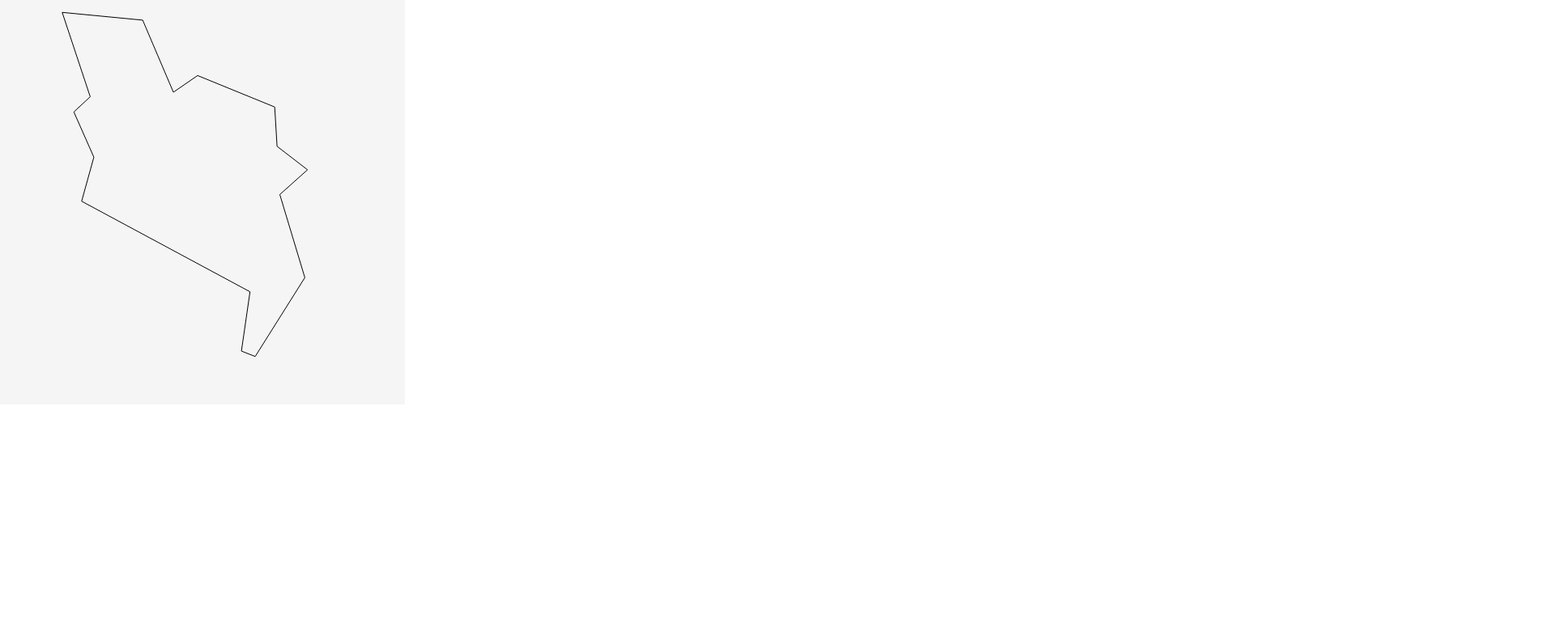
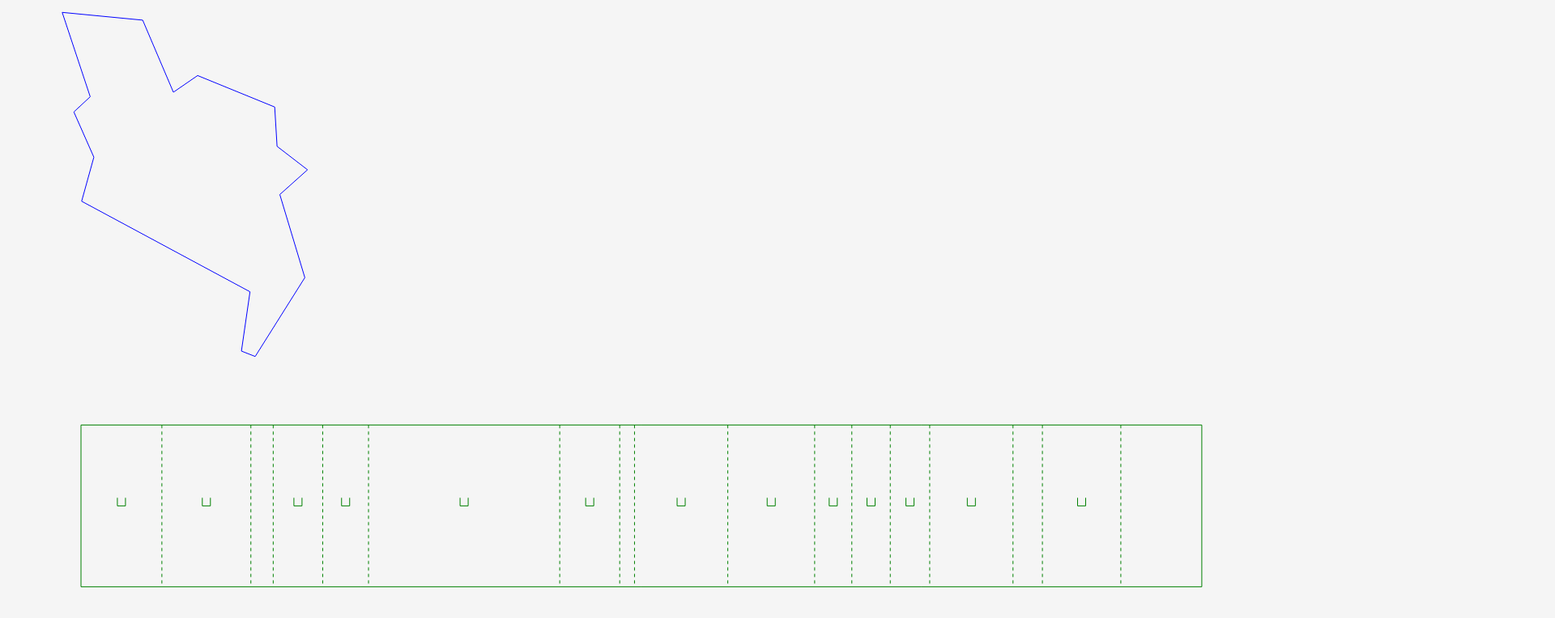
Before and after one commit to markdurrant/anvil-hack, a website: page src/index.html in a window 1280 px wide. Shown: the top 764 px of the page at 81% size, 1920 px wide, since content can reach past the window. Drawn offline with nearby package versions, Linux system fonts and the light colour scheme; files that its build step writes are made by us from their sources.

Commit message:
add strip shape

```diff
--- a/src/index.html
+++ b/src/index.html
@@ -10,7 +10,7 @@
 </head>
 <body>
 
-  <canvas id="canvas" width="500" height="500" style="background: #f5f5f5"></canvas>
+  <canvas id="canvas" width="4000" height="1000" style="background: #f5f5f5"></canvas>
 
   <script src="js/paper-full.js"></script>
   <script type="text/paperscript" src="js/main.js" canvas="canvas"></script>
--- a/src/js/main.js
+++ b/src/js/main.js
@@ -1,27 +1,71 @@
-var svgString = "176.2,24.9 76.8,15.3 111.4,119.6 91.2,138.4 115.9,194.3 100.8,248.8 308.7,360.7 298.1,434 315.1,440.7 376.4,343.2 345.5,240.5 379.7,209.9 342.1,180.9 339.2,132.3 244,93.4 214.1,114 ";
+var svgString = "176.2,24.9 76.8,15.3 111.4,119.6 91.2,138.4 115.9,194.3 100.8,248.8 308.7,360.7 298.1,434 315.1,440.7 376.4,343.2 345.5,240.5 379.7,209.9 342.1,180.9 339.2,132.3 244,93.4 214.1,114";
 
 svgString = svgString.split(" ");
 
-var svgPoints = [];
-var paperPoints = [];
+var shapePoints = [];
 for (var s = 0; s < svgString.length; s++) {
-  svgPoints.push(svgString[s].split(","));
+  var a = svgString[s].split(",");
+
+  var x = Number(a[0]);
+  var y = Number(a[1]);
+
+  shapePoints.push(new Point(x, y));
 }
 
-function arrayToPoint(array) {
-  var x = array[0];
-  var y = array[1];
+var flat = new Path(shapePoints);
+    flat.closed = true;
+    flat.strokeColor = 'blue';
 
-  var point = new Point(Number(x), Number(y));
-  return point;
+var shapeDistances = []
+for (var i = 0; i < shapePoints.length; i++) {
+  var d = 0;
+
+  if (i != shapePoints.length -1) {
+    d = shapePoints[i].getDistance(shapePoints[i + 1]);
+  } else {
+    d = shapePoints[i].getDistance(shapePoints[0]);
+  }
+
+  shapeDistances.push(d);
 }
 
-for (var p = 0; p < svgPoints.length; p++) {
-  paperPoints.push(arrayToPoint(svgPoints[p]));
+var startPoint = new Point(100, flat.bounds.height + 100);
+var myHeight = 200;
+
+var tabWidth = 10;
+var tabHieght = 10;
+var tabPos = .5;
+
+var myX = startPoint.x;
+for (var i = 0; i < shapePoints.length; i++) {
+  myX = myX + shapeDistances[i];
+  var path = new Path();
+      path.style = {strokeColor: 'green', dashArray: [4, 4]};
+      path.add(new Point(myX, startPoint.y));
+      path.add(new Point(myX, startPoint.y + myHeight));
+
+  if(shapeDistances[i] > tabWidth * 4) {
+      var path2 = new Path();
+        path2.style = {strokeColor: 'green'};
+        path2.add(new Point(myX - shapeDistances[i] / 2 + tabWidth / 2, startPoint.y + myHeight * tabPos));
+        path2.add(new Point(myX - shapeDistances[i] / 2 + tabWidth / 2, startPoint.y + myHeight * tabPos - tabHieght));
+
+    var path3 = new Path();
+        path3.style = {strokeColor: 'green'};
+        path3.add(new Point(myX - shapeDistances[i] / 2 - tabWidth / 2, startPoint.y + myHeight * tabPos));
+        path3.add(new Point(myX - shapeDistances[i] / 2 - tabWidth / 2, startPoint.y + myHeight * tabPos - tabHieght));
+
+    var path4 = new Path();
+        path4.style = {strokeColor: 'green'};
+        path4.add(new Point(myX - shapeDistances[i] / 2 - tabWidth / 2, startPoint.y + myHeight * tabPos));
+        path4.add(new Point(myX - shapeDistances[i] / 2 + tabWidth / 2, startPoint.y + myHeight * tabPos));
+  }
 }
 
-var path = new Path(paperPoints);
-    path.closed = true;
-    path.strokeColor = 'black';
-
-console.log(paperPoints);
+new Path(
+  startPoint,
+  startPoint + [myX, 0],
+  startPoint + [myX, myHeight],
+  startPoint + [0, myHeight],
+  startPoint
+).style = {strokeColor: 'green'};
```
Also changed, not shown: src/js/main2.js (added, +66 -0 lines).
